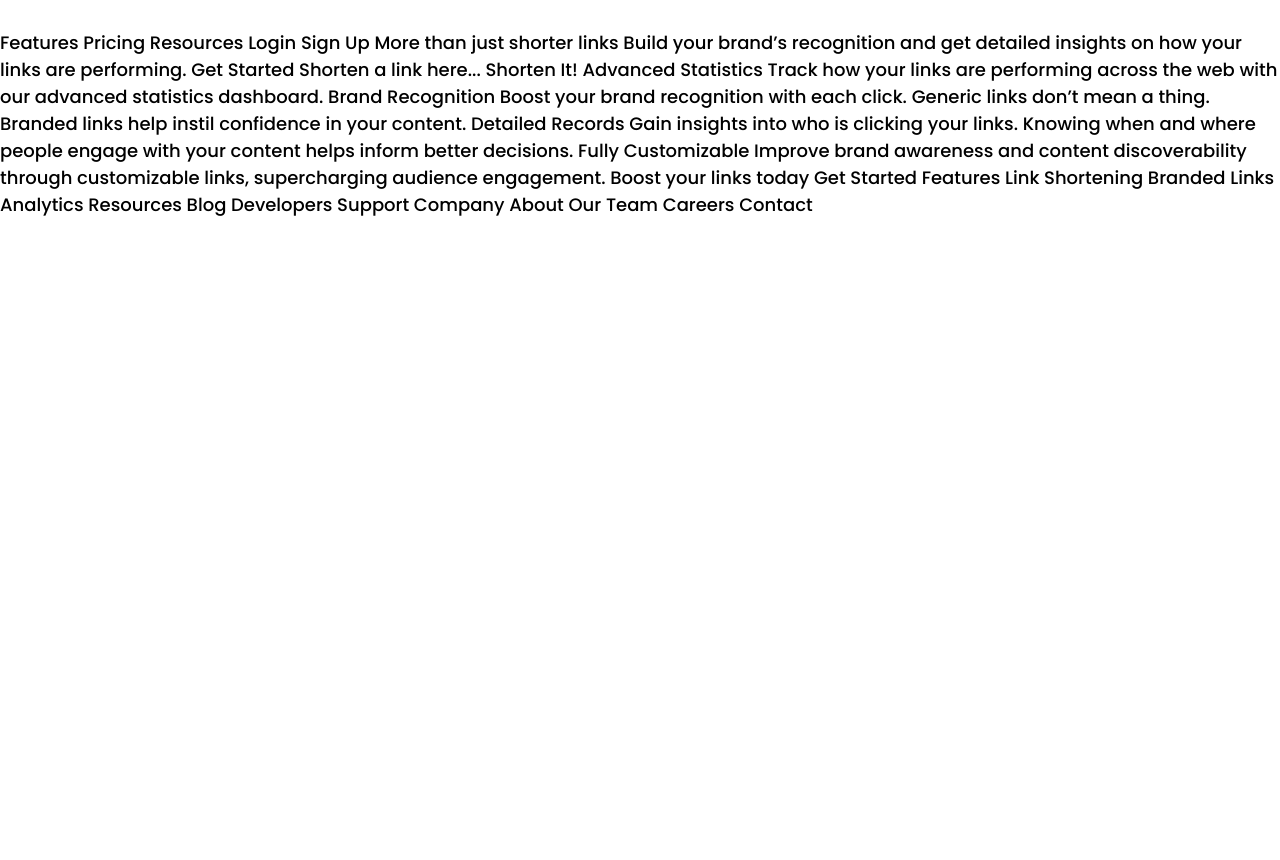
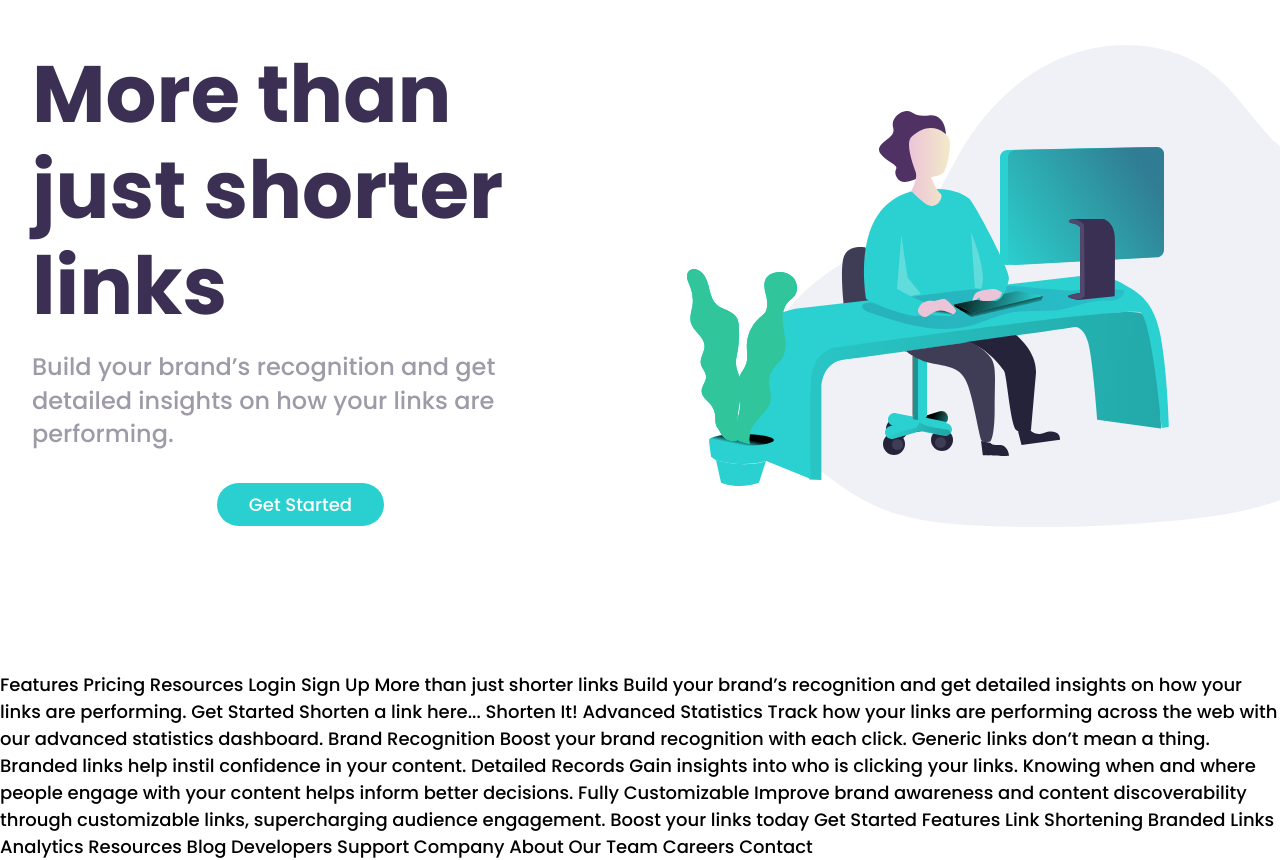
Before and after one commit to killian-dv/frontend-mentor-url-shortening-api-master, a plain HTML site: page index.html in a window 1280 px wide. Shown: the part 78-938 px from the top of the page. Before the commit the page ends 800 px from the top, so only its background shows below. Drawn offline with Linux system fonts and the light colour scheme.

Commit message:
hero en cours

```diff
--- a/css/_main.scss
+++ b/css/_main.scss
@@ -0,0 +1,65 @@
+main {
+    overflow: hidden;
+    @media screen and (min-width: 768px) {
+        padding: 0 2rem;
+    }
+    #section-1 {
+        width: 100%;
+        max-width: 1600px;
+        margin: 0 auto;
+        @include flex( center, center, 2rem, column, nowrap);
+        padding: 1rem 2.5rem 4rem;
+        margin-bottom: 5rem;
+        // overflow: hidden;
+        @media screen and (min-width: 768px) {
+            flex-direction: row-reverse;
+            overflow: visible;
+            padding: 1rem 0 4rem;
+        }
+        .hero-image-box {
+            @include flex( center, center);
+            width: 100%;
+            @media screen and (min-width: 768px) {
+                width: auto;
+            }
+            img {
+                position: relative;
+                width: 150%;
+                right: -30%;
+                @media screen and (min-width: 768px) {
+                    width: 170%;
+                    right: -20%;
+                }
+            }
+        }
+        .hero-text-box {
+            @include flex( center, center, 1rem, column, nowrap);
+            width: 50%;
+            h1 {
+                font-size: 2.5rem;
+                font-weight: 700;
+                color: $violet;
+                text-align: center;
+                line-height: 1.2;
+                @media screen and (min-width: 768px) {
+                    font-size: 5rem;
+                    text-align: left;
+                }
+            }
+            p {
+                font-weight: 400;
+                color: $grayish-violet;
+                text-align: center;
+                line-height: 1.4;
+                margin-bottom: 1rem;
+                @media screen and (min-width: 768px) {
+                    text-align: left;
+                    font-size: 1.5rem;
+                }
+            }
+            a {
+                @extend %buttonStyle;
+            }
+        }
+    }
+}
--- a/css/_mixins.scss
+++ b/css/_mixins.scss
@@ -15,3 +15,14 @@
         width: 70%;
     }
 }
+
+%buttonStyle {
+    background-color: $cyan;
+    padding: 0.5rem 2rem;
+    border-radius: 50px;
+    color: white;
+    transition: $transition;
+    &:hover {
+        background-color: lighten($cyan, 20%);
+    }
+}
--- a/index.html
+++ b/index.html
@@ -34,6 +34,18 @@
       </button>
     </div>
   </header>
+  <main>
+    <section id="section-1">
+      <div class="hero-image-box">
+        <img src="images/illustration-working.svg" alt="working">
+      </div>
+        <div class="hero-text-box">
+          <h1>More than just shorter links</h1>
+          <p>Build your brand’s recognition and get detailed insights on how your links are performing.</p>
+          <a href="#" class="main_button">Get Started</a>
+        </div>
+    </section>
+  </main>
 
   Features
   Pricing
```
Also changed, not shown: css/style.css, 1 other file.
